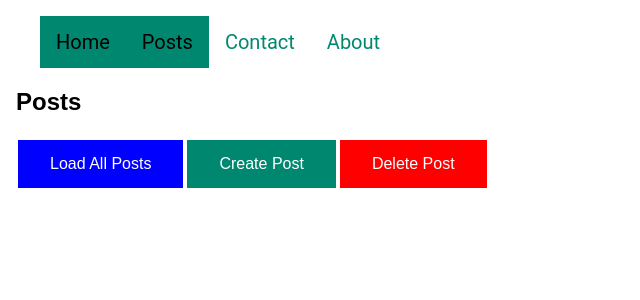
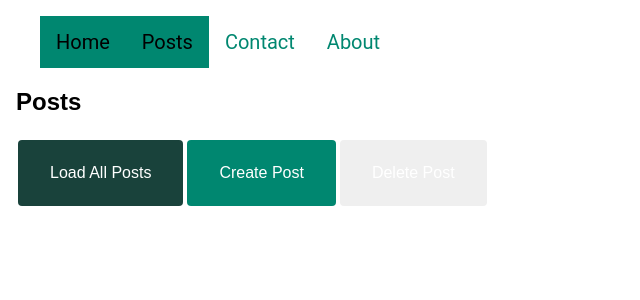
Before and after one commit to adrabczyk90/comarch-app, an Angular app: page /posts in a window 1280 px wide. Shown: the top 300 px of the page, without its empty margins (0-640 px from the left). Built offline with nearby package versions, Linux system fonts and the light colour scheme.

Commit message:
adding mat buttons to posts

```diff
--- a/src/app/app.module.ts
+++ b/src/app/app.module.ts
@@ -34,7 +34,7 @@ import { MatSelectModule,} from '@angular/material/select';
     MatCardModule,
     MatButtonModule,
     MatFormFieldModule,
-    MatSelectModule
+    MatSelectModule,
   ],
   exports: [ RouterModule ],
   providers: [],
--- a/src/app/posts/posts.component.css
+++ b/src/app/posts/posts.component.css
@@ -11,7 +11,7 @@ button{
 }
 
 .button-show-all{
-    background-color: blue;
+    background-color: #19423b;
 }
 
 
--- a/src/app/posts/posts.component.html
+++ b/src/app/posts/posts.component.html
@@ -1,8 +1,8 @@
 <div style="padding-left:16px">
     <h2>Posts</h2>
 
-    <button class="button-show-all"  routerLink="/allposts" routerLinkActive="active"  href="javascrpt:void(0)" >Load All Posts</button>
-    <button class="button-create"  (click)="createPost()"  href="javascrpt:void(0)" >Create Post</button>
-    <button class="button-delete"  (click)="deletePost()"  href="javascrpt:void(0)" >Delete Post</button>
+    <button mat-raised-button class="button-show-all" routerLink="/allposts" routerLinkActive="active"  href="javascrpt:void(0)" >Load All Posts</button>
+    <button mat-raised-button class="button-create"  (click)="createPost()"  href="javascrpt:void(0)">Create Post</button>
+    <button mat-raised-button color="warn" (click)="deletePost()"  href="javascrpt:void(0)">Delete Post</button>
 
 </div>
```
